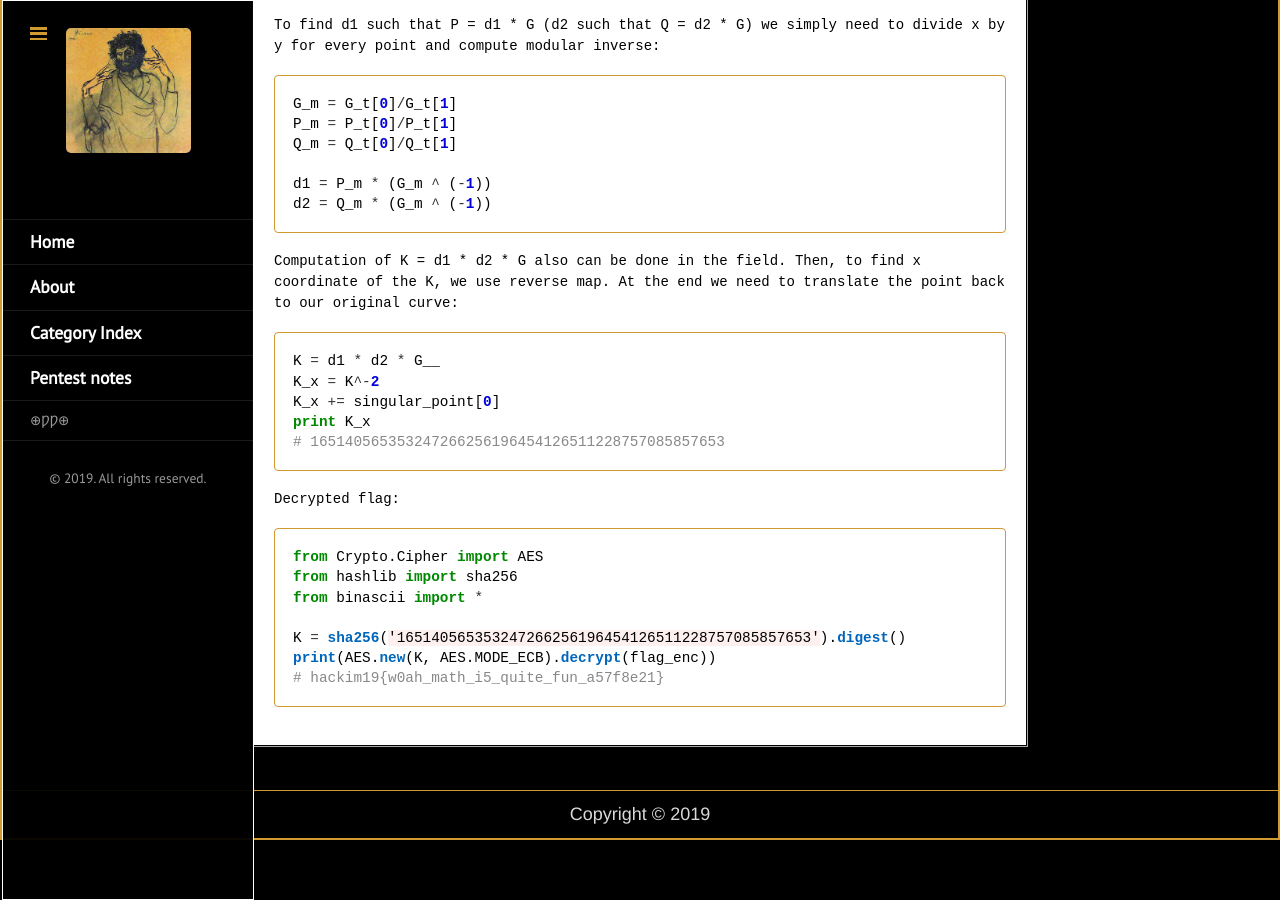
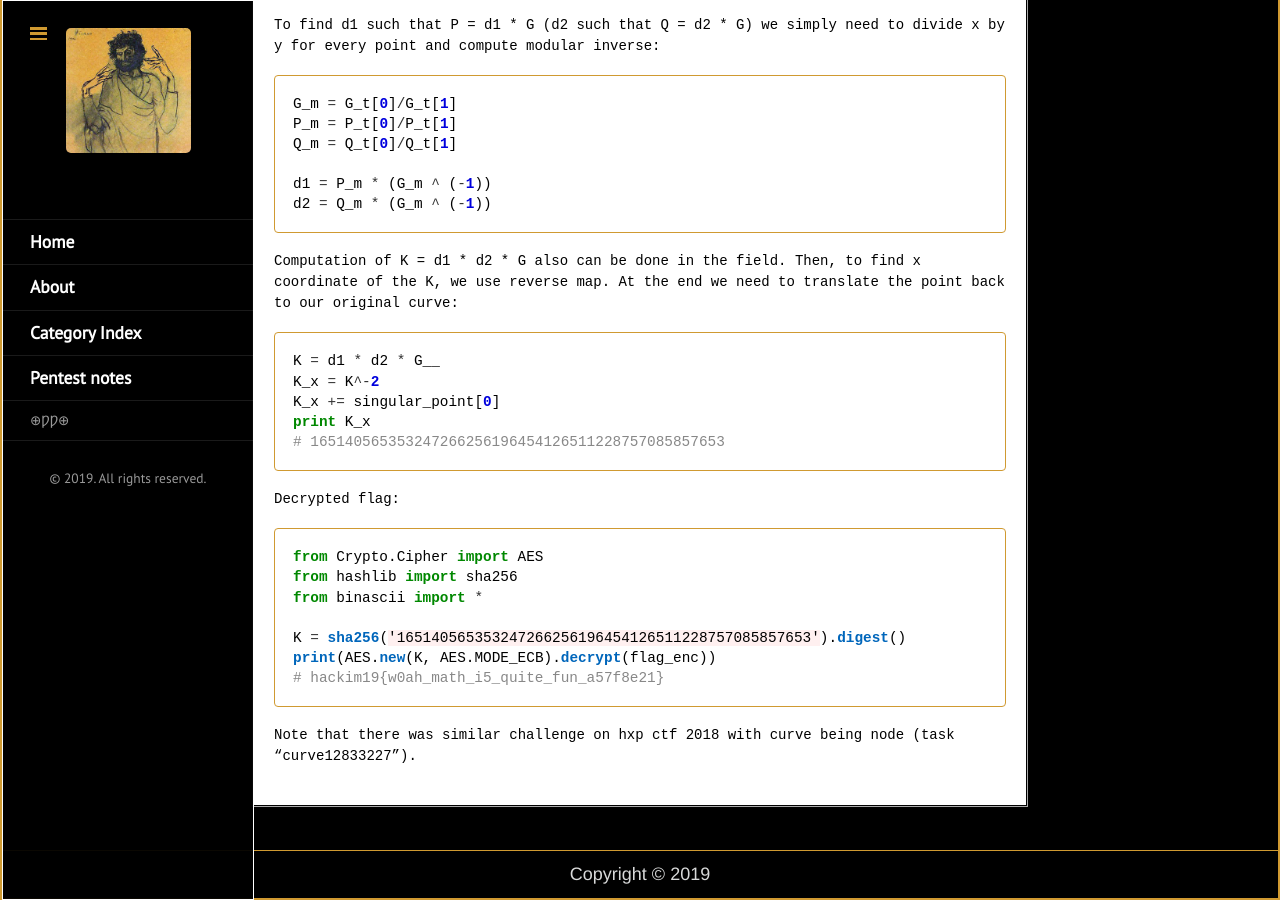
Before and after one commit to GrosQuildu/grosquildu.github.io, a Jekyll site: the page built from _posts/2019-01-03-nullcon-singular.md, in a window 1280 px wide and 900 px high, scrolled down 2474 px. Built offline with Jekyll 4.4.1, drawn with Linux system fonts in a browser that asks for light colours; formulas are drawn with MathJax 3; before the commit the page ends 3314 px from its top, so only the background shows below that.

Commit message:
add to nullcon writeup

````diff
--- a/_posts/2019-01-03-nullcon-singular.md
+++ b/_posts/2019-01-03-nullcon-singular.md
@@ -117,3 +117,5 @@ K = sha256('165140565353247266256196454126511228757085857653').digest()
 print(AES.new(K, AES.MODE_ECB).decrypt(flag_enc))
 # hackim19{w0ah_math_i5_quite_fun_a57f8e21}
 ```
+
+Note that there was similar challenge on [hxp ctf 2018](https://ctftime.org/event/647) with curve being node (task "curve12833227").
````
